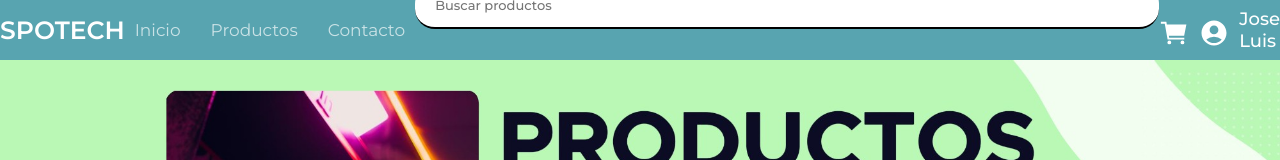
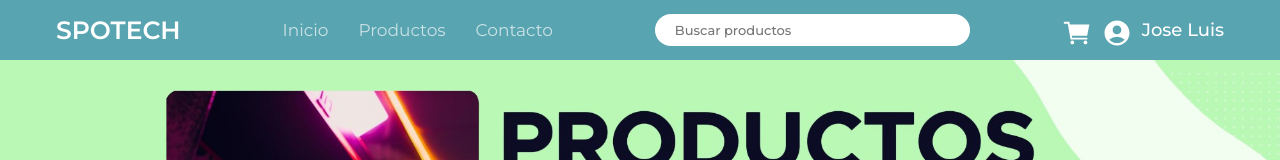
Before and after one commit to Jluis0618/ecommerce-react, a React (Vite) app: page / in a window 1280 px wide. Shown: the top 160 px of the page. Built offline with nearby package versions, Linux system fonts and the light colour scheme; no server answers.

Commit message:
Arreglando Css

```diff
--- a/src/components/CardProduct.css
+++ b/src/components/CardProduct.css
@@ -7,6 +7,7 @@
 
 .card-product{
     width: 300px;
+    padding: 15px;
     box-shadow: 0 0 10px rgba(0, 0, 0, 0.1);
     border: 1px solid #CBFFCB;
 }
@@ -31,6 +32,7 @@
 .name-product{
     font-size: 15px;
     color: #57A2AE;
+    margin-bottom: 20px;
 }
 
 .price-product-cart{
@@ -40,7 +42,7 @@
 }
 
 .price-product-cart h3{
-    font-size: 20px;
+    font-size: 18px;
     color: #007e00;
 }
 
--- a/src/components/Login.jsx
+++ b/src/components/Login.jsx
@@ -33,6 +33,7 @@ function Login() {
             const {token} = await response.json()
             localStorage.setItem('token', token)
             console.log(token)
+            window.location.href = "/";
           }
         } catch (error) {
           console.log({ error: error.message });
--- a/src/components/NavBar.css
+++ b/src/components/NavBar.css
@@ -9,7 +9,7 @@ body {
   background-color: #58a4b0;
   height: 60px;
   width: 100%;
-  padding: 20px 0px;
+  padding: 20px 10px;
 
   display: flex;
   justify-content: space-around;
@@ -54,7 +54,7 @@ body {
   font-weight: 400;
 }
 
-.input {
+.input-search-term {
   outline: none;
   background-color: #fff;
   border: 0;
--- a/src/components/NavBar.jsx
+++ b/src/components/NavBar.jsx
@@ -31,7 +31,7 @@ function NavBar() {
           </li>
         </ul>
 
-        <input type="text" placeholder="Buscar productos" className="input"/>
+        <input type="text" placeholder="Buscar productos" className="input-search-term"/>
 
         <div className="log-container">
            <Link to="/cart" className="cart-icon"><IoCartSharp className="react-icon-cart"/></Link>
--- a/src/components/Register.jsx
+++ b/src/components/Register.jsx
@@ -31,6 +31,7 @@ function Register() {
       });
       if (response.ok) {
         console.log("Success");
+        window.location.href = "/login";
       }
     } catch (error) {
       console.log({ error: error.message });
```
